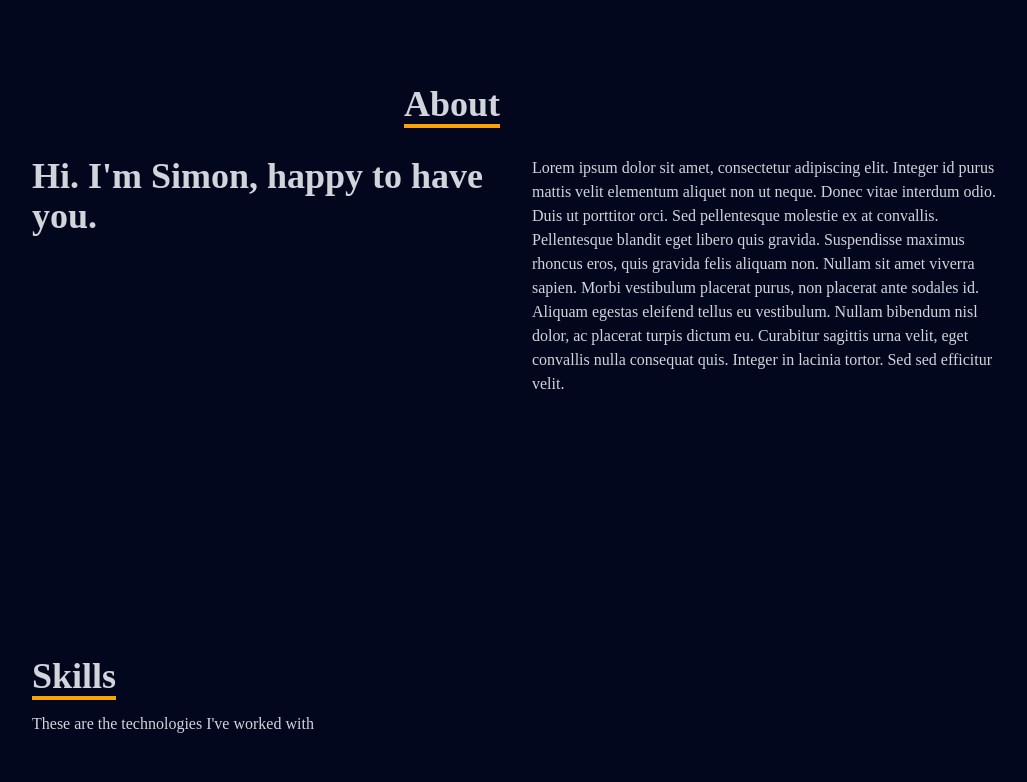
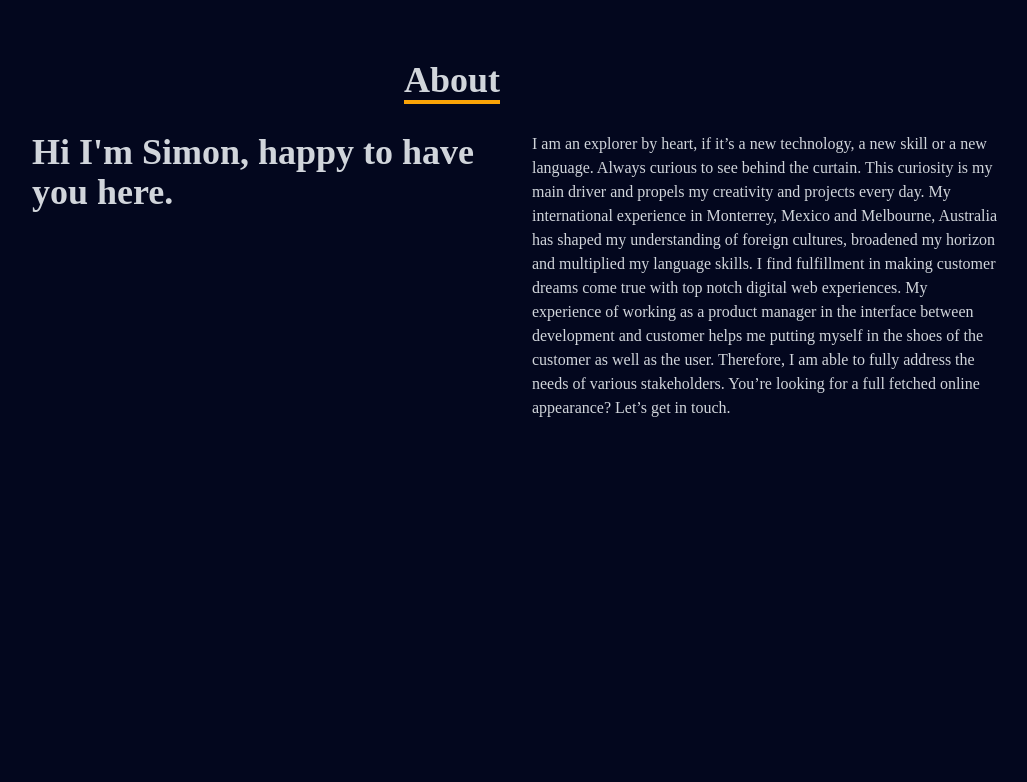
Before and after one commit to simonmedici/portfolio-react-app, a React (Create React App) app: page / in a window 1280 px wide. Shown: the part 960-1742 px from the top of the page, without its empty margins (124-1151 px from the left). Built offline with nearby package versions, Linux system fonts and the light colour scheme.

Commit message:
individualization of the about me text and some layout adjustment to the skills section

```diff
--- a/src/components/About.jsx
+++ b/src/components/About.jsx
@@ -1,4 +1,5 @@
 import React from 'react'
+import {Link} from 'react-scroll'
 
 const About = () => {
   return (
@@ -12,16 +13,19 @@ const About = () => {
                 </div>
                 <div className='max-w-[1000px] w-full grid sm:grid-cols-2 gap-8 px-4'>
                     <div className='sm:text-4xl font-bold'>
-                        <p>Hi. I'm Simon, happy to have you.</p>
+                        <p>Hi I'm Simon, happy to have you here.</p>
                     </div>
                     <div>
-                        <p>Lorem ipsum dolor sit amet, consectetur adipiscing elit. Integer id purus mattis velit elementum aliquet
-                            non ut neque. Donec vitae interdum odio. Duis ut porttitor orci. Sed pellentesque molestie ex at
-                            convallis. Pellentesque blandit eget libero quis gravida. Suspendisse maximus rhoncus eros, quis gravida
-                            felis aliquam non. Nullam sit amet viverra sapien. Morbi vestibulum placerat purus, non placerat ante
-                            sodales id. Aliquam egestas eleifend tellus eu vestibulum. Nullam bibendum nisl dolor, ac placerat
-                            turpis dictum eu. Curabitur sagittis urna velit, eget convallis nulla consequat quis. Integer in
-                            lacinia tortor. Sed sed efficitur velit.
+                        <p>I am an explorer by heart, if it’s a new technology, a new skill or a new language.
+                            Always curious to see behind the curtain. This curiosity is my main driver and
+                            propels my creativity and projects every day. My international experience in Monterrey,
+                            Mexico and Melbourne, Australia has shaped my understanding of foreign cultures,
+                            broadened my horizon and multiplied my language skills. I find fulfillment in making
+                            customer dreams come true with top notch digital web experiences. My experience of
+                            working as a product manager in the interface between development and customer helps
+                            me putting myself in the shoes of the customer as well as the user. Therefore, I am
+                            able to fully address the needs of various stakeholders. You’re looking for a full
+                            fetched online appearance? Let’s get in touch.
                         </p>
                     </div>
                 </div>
--- a/src/components/Skills.jsx
+++ b/src/components/Skills.jsx
@@ -12,13 +12,13 @@ const Skills = () => {
   return (
     <div name='skills' className='w-full bg-[color:var(--background-color)] text-[color:var(--text-color)]'>
       {/* Container */}
-      <div className='max-w-[1000px] mx-auto p-4 flex flex-col justify-center w-full h-full'>
+      <div className='max-w-[1000px] mx-auto p-4 flex flex-col justify-center w-full h-screen'>
         <div>
           <p className='text-4xl font-bold inline border-b-4 border-[color:var(--highlight-color)]'>Skills</p>
           <p className='py-4'>These are the technologies I've worked with</p>
         </div>
 
-        <div className='w-full grid grid-cols-3 sm:grid-cols-6 gap-4 text-center py-8'>
+        <div className='w-full grid grid-cols-3 sm:grid-cols-6 gap-4 text-center py-20'>
 
         <div className='hover:scale-110 duration-500'>
             <img className='w-20 mx-auto' src={HTML} alt="HTML icon" />
```
